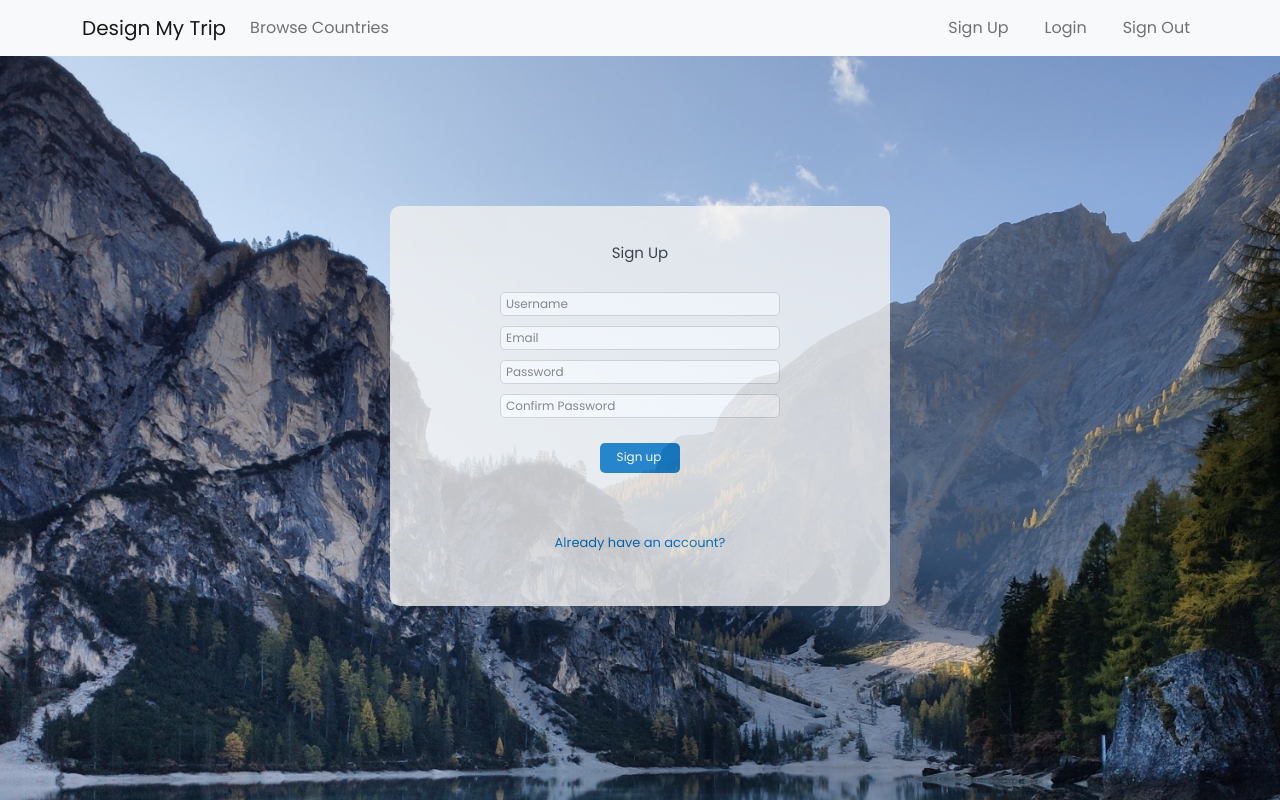
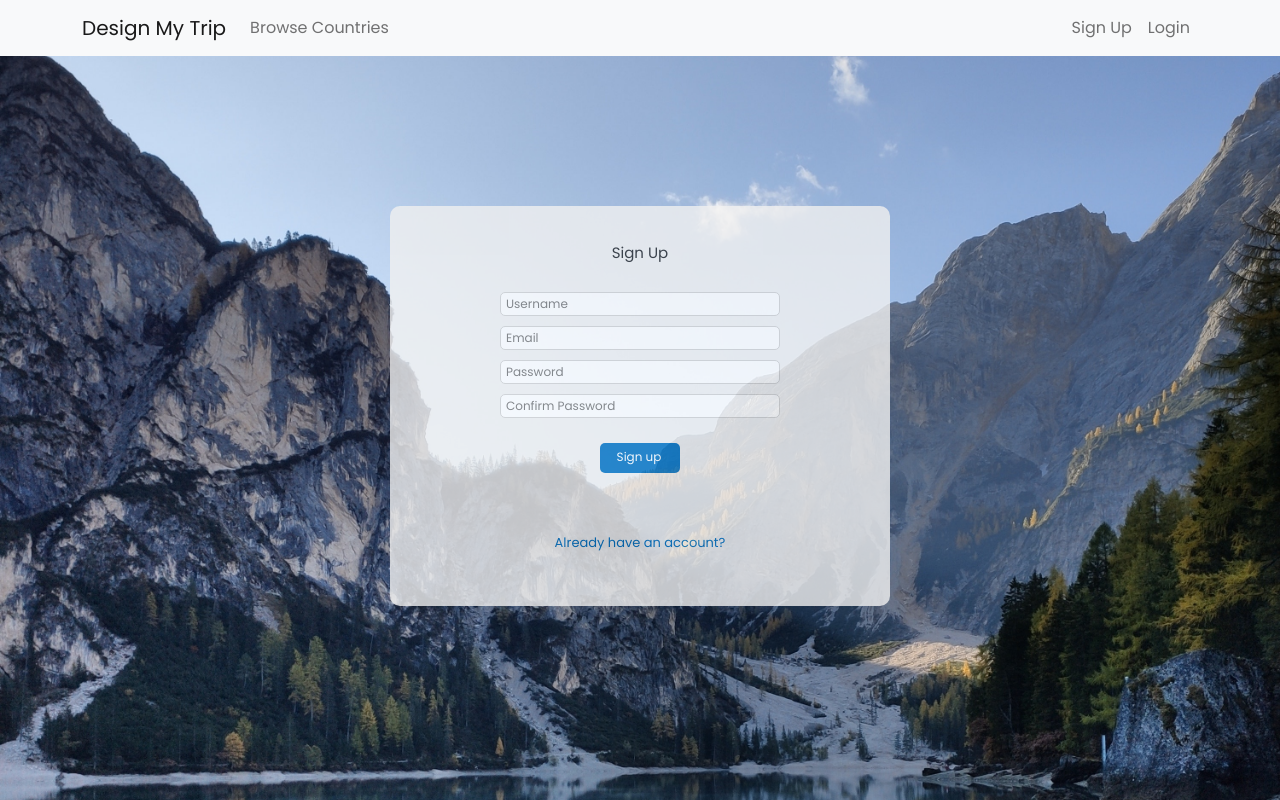
Before and after one commit to lucyoswald/SEI-Project-3-Travel-App, a React (Vite) app: page /signup in a window 1280 px wide. Shown: the top 800 px of the page. Built offline with nearby package versions, Linux system fonts and the light colour scheme.

Commit message:
myItinerary page + navbar styling/login view

```diff
--- a/components/Header.jsx
+++ b/components/Header.jsx
@@ -1,28 +1,33 @@
-import { Link, useLocation } from "react-router-dom";
+import { Link, useLocation, Navigate, useNavigate } from "react-router-dom";
 import Nav from "react-bootstrap/Nav";
 import Navbar from "react-bootstrap/Navbar";
 import { Container } from "react-bootstrap";
+import { useState, useEffect } from "react";
 
 const Header = () => {
-  const navigationLinks = [
+  const loggedOutNavigationLinks = [
     { title: "Sign Up", slug: "/signup" },
     { title: "Login", slug: "/login" },
-    { title: "Sign Out", slug: "/sign-out" },
   ];
-  // const [isLoggedIn, setIsLoggedIn] = useState(false);
-  // const [location] = useLocation();
+  const loggedInNavigationLinks = [
+    { title: "My Itinerary", slug: "/myitinerary" },
+    { title: "Sign Out", slug: "/" },
+  ];
+  const [isLoggedIn, setIsLoggedIn] = useState(false);
+  const location = useLocation();
+  const navigate = useNavigate();
 
-  // useEffect(() => {
-  //   setIsLoggedIn(localStorage.getItem("token") ? true : false);
-  //   console.log("Location updated");
-  //   console.log({ location });
-  //   console.log({ navigate });
-  // }, [location]);
+  useEffect(() => {
+    setIsLoggedIn(localStorage.getItem("token") ? true : false);
+    console.log("Location updated");
+    console.log({ location });
+    console.log({ navigate });
+  }, [location]);
 
-  // const logOut = () => {
-  //   localStorage.removeItem("token");
-  //   Navigate("/");
-  // };
+  const logOut = () => {
+    localStorage.removeItem("token");
+    navigate("/");
+  };
 
   return (
     <Navbar bg="light" expand="lg">
@@ -33,13 +38,28 @@ const Header = () => {
         <Navbar.Toggle aria-controls="basic-navbar-nav" />
         <Navbar.Collapse className="all_nav">
           <Nav className="browse_nav">
-            <Nav.Link as={Link} to={"/countries"}>
+            <Nav.Link as={Link} to={"/countries"} onClick="hide.bs.dropdown">
               Browse Countries
             </Nav.Link>
           </Nav>
           <Nav className="login_nav">
             <ul>
-              {navigationLinks.map((link, idx) => (
+              {isLoggedIn
+                ? loggedInNavigationLinks.map((link, idx) => (
+                    // double check the order of these once login/register is fixed
+                    <Nav.Link
+                      className="login_links"
+                      key={idx}
+                      as={Link}
+                      to={link.slug}
+                      onClick="hide.bs.dropdown"
+                      // onClick={link.slug === "/" && { logOut }}
+                      // THIS NEEDS WORK
+                    >
+                      <li>{link.title}</li>
+                    </Nav.Link>
+                  ))
+                : loggedOutNavigationLinks.map((link, idx) => (
                     <Nav.Link
                       className="login_links"
                       key={idx}
--- a/consts.js
+++ b/consts.js
@@ -1 +1 @@
-export const API_URL = "http://localhost:8000";
+export const API_URL = "https://design-my-trip-api.onrender.com";
--- /dev/null
+++ b/pages/MyItinerary.jsx
@@ -0,0 +1,5 @@
+const MyItinerary = () => {
+  console.log("You are on the itinerary page.");
+};
+
+export default MyItinerary;
--- a/sass/Header.scss
+++ b/sass/Header.scss
@@ -1,7 +1,7 @@
 nav {
   & ul {
-    // display: flex;
-    // flex-direction: row;
+    display: flex;
+    flex-direction: column;
     list-style: none;
     margin-bottom: 0;
     padding-left: 0;
@@ -18,17 +18,25 @@ nav {
 }
 
 @media (min-width: 990px) {
-  // .nav_content {
-  //   width: 100%;
-  //   display: flex;
-  //   flex-direction: row;
-  //   justify-content: space-between;
-  // }
-}
-nav {
-  & ul {
-    display: flex;
-    gap: 20px;
-    // justify-content: flex-end;
+  nav {
+    & ul {
+      display: flex;
+      flex-direction: row;
+    }
   }
 }
+//   .nav_content {
+// width: 100%;
+// display: flex;
+// flex-direction: row;
+// justify-content: space-between;
+//   }
+// }
+// nav {
+//   & ul {
+//     display: flex;
+//     flex-direction: column;
+//     // gap: 20px;
+//     // justify-content: flex-end;
+//   }
+// }
--- a/src/App.jsx
+++ b/src/App.jsx
@@ -6,6 +6,7 @@ import Signup from "../pages/SignUp";
 import Login from "../pages/Login";
 import CountryPage from "../pages/CountryPage";
 import AllCountries from "../pages/AllCountries";
+import MyItinerary from "../pages/MyItinerary";
 
 {
   /* <style>
@@ -22,6 +23,7 @@ function App() {
         <Route path="/" element={<Home />}></Route>
         <Route path="countries/:id" element={<CountryPage />} />
         <Route path="/countries" element={<AllCountries />} />
+        <Route path="/myitinerary" element={<MyItinerary />}></Route>
         <Route path="/signup" element={<Signup />} />
         <Route path="/login" element={<Login />} />
       </Routes>
```
Lines whose indentation alone changed are shown as unchanged.
